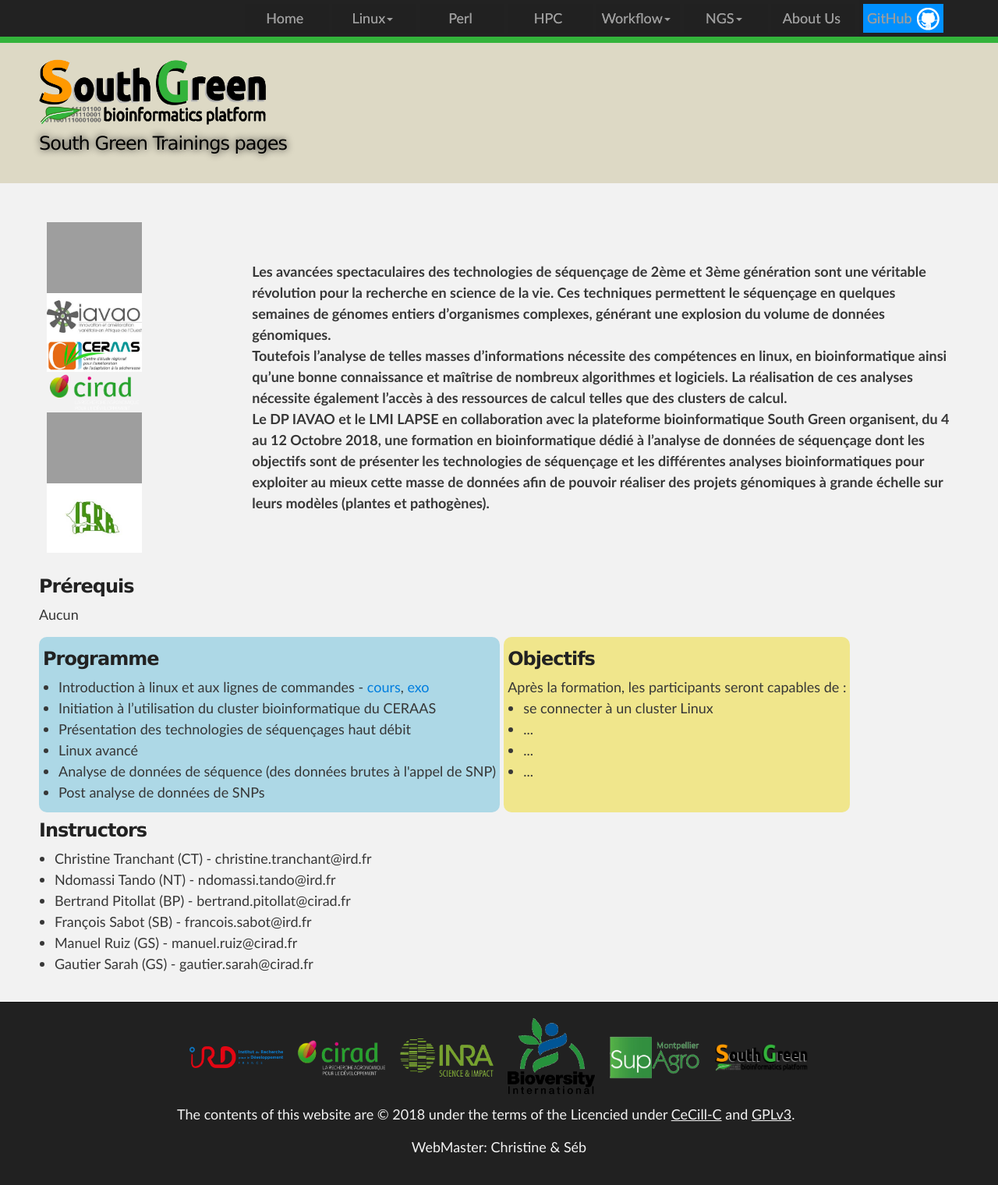
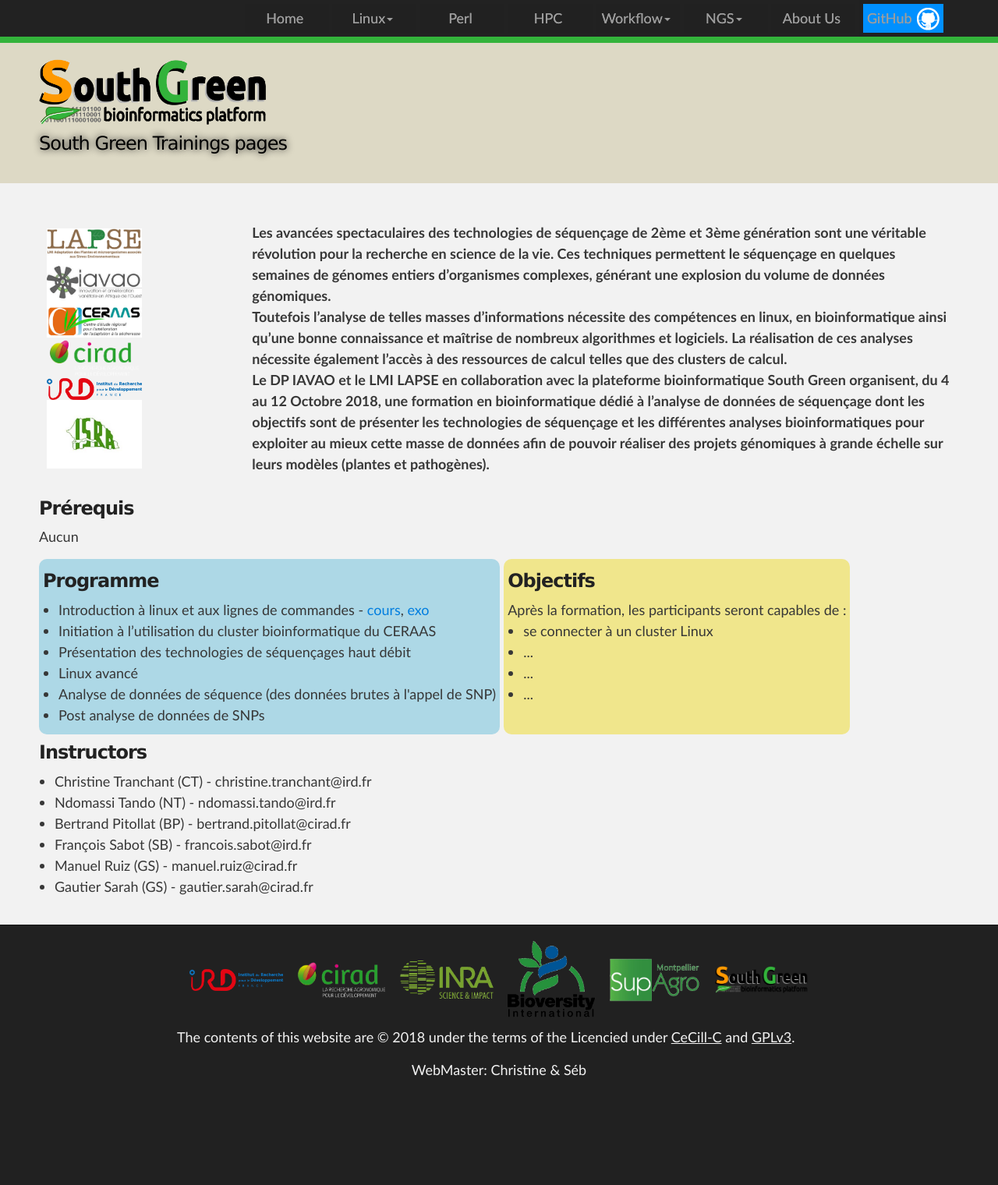
Before and after one commit to SouthGreenPlatform/trainings, a Jekyll site: the page built from _pages/ngsTrainings.md, in a window 1280 px wide. Shown: the whole page at 78% size. Built offline with Jekyll 4.4.1, drawn with Linux system fonts in a browser that asks for light colours; nearby versions of some CDN libraries; after the commit the page ends 1421 px from its top, so only the background shows below that.

Commit message:
Update ngsTrainings.md

```diff
--- a/_pages/ngsTrainings.md
+++ b/_pages/ngsTrainings.md
@@ -8,11 +8,11 @@
 <table class="table-contact">
 <tr>
     <td>
-        <img width="50%" class="img-responsive" src="{{ site.url }}/images/logo/logo_lapse.jpeg" alt="" />
+        <img width="50%" class="img-responsive" src="{{ site.url }}/images/logo/logo_lapse.png" alt="" />
         <img width="50%" class="img-responsive" src="{{ site.url }}/images/logo/logo_iavao.jpeg" alt="" />
         <img width="50%" class="img-responsive" src="{{ site.url }}/images/logo/logo_ceraas.jpeg" alt="" />
         <img width="50%" class="img-responsive" src="{{ site.url }}/images/logo-cirad.png" alt="" />
-        <img width="50%" class="img-responsive" src="{{ site.url }}/images/logo-ird.png" alt="" />
+        <img width="50%" class="img-responsive" src="{{ site.url }}/images/logo_ird.png" alt="" />
         <img width="50%" class="img-responsive" src="{{ site.url }}/images/logo/logo_isra.jpg" alt="" />
     </td>
 <td>
```
